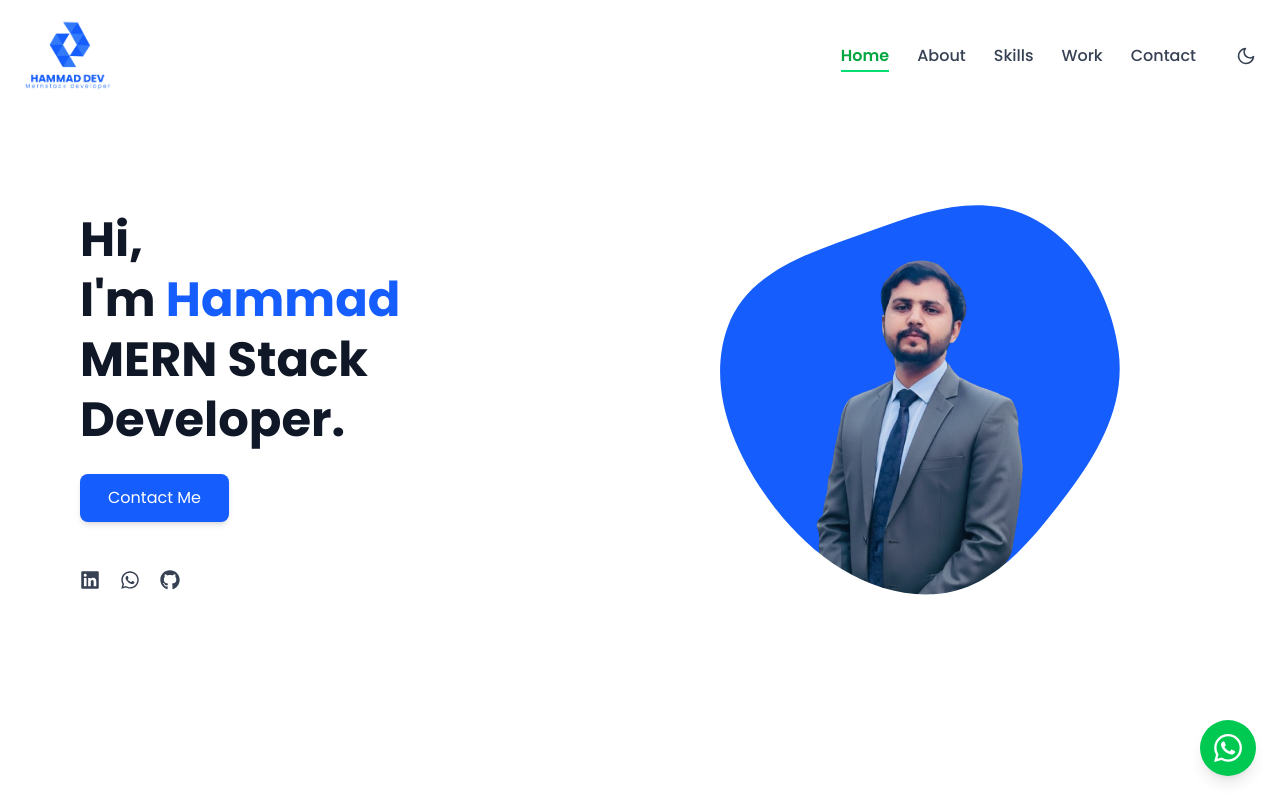
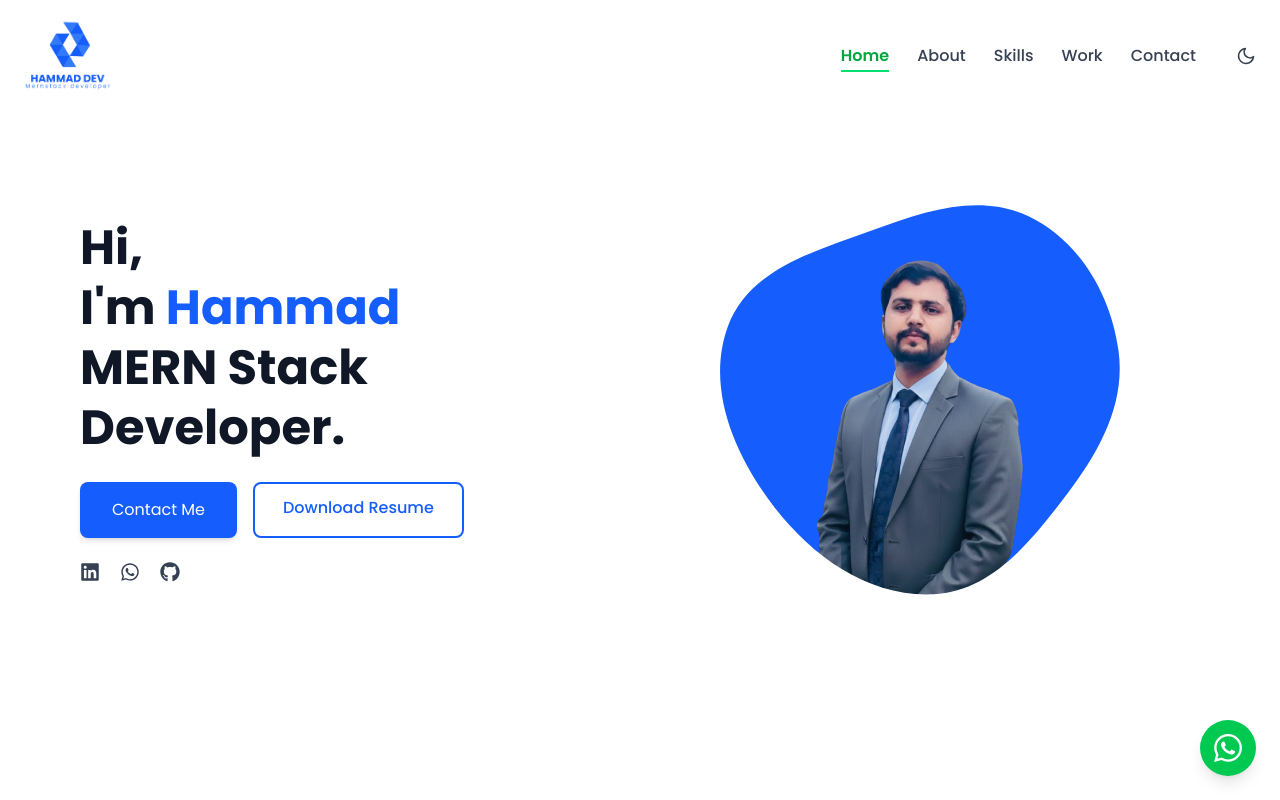
Before and after one commit to hammad200208/Portfolio-Next, a Next.js app: page / in a window 1280 px wide. Shown: the top 800 px of the page. Built offline with nearby package versions, Linux system fonts and the light colour scheme.

Commit message:
first commit

```diff
--- a/src/app/About/page.js
+++ b/src/app/About/page.js
@@ -22,7 +22,7 @@ const About = () => {
           transition={{ duration: 0.8, delay: 0.3 }}
           viewport={{ once: true }}
         >
-          <div className="px-4 rounded-2xl bg-gray-100 dark:bg-white/10 backdrop-blur-md shadow-lg dark:shadow-black/20">
+          <div className="px-4 rounded-2xl bg-blue-600 dark:bg-[#00cc5d] backdrop-blur-md shadow-lg dark:shadow-black/20">
             <Image
               src="/about2.png"
               alt="About"
--- a/src/app/Home/page.js
+++ b/src/app/Home/page.js
@@ -38,14 +38,39 @@ const Home = () => {
           MERN Stack Developer.
         </h1>
 
+        <motion.div
+  className="flex flex-col sm:flex-row gap-4"
+  initial={{ opacity: 0 }}
+  whileInView={{ opacity: 1 }}
+  transition={{ delay: 0.4 }}
+  viewport={{ once: true }}
+>
+  {/* Contact Me */}
   <motion.a
     href="#contact"
-          className="inline-block bg-blue-600 dark:bg-green-500 text-white px-7 py-3 rounded-lg shadow-md hover:bg-blue-700 dark:hover:bg-green-600 transition-colors duration-300"
+    className="inline-block bg-blue-600 dark:bg-green-500 text-white px-8 py-4 rounded-lg shadow-md
+               hover:bg-blue-700 dark:hover:bg-green-600 transition-colors duration-300 text-center"
     whileHover={{ scale: 1.05 }}
     whileTap={{ scale: 0.95 }}
   >
     Contact Me
   </motion.a>
+
+  {/* Download Resume */}
+  <motion.a
+    href="/Mohammad-Hammad-Resume.pdf"
+    download
+    className="inline-block px-7 py-3 rounded-lg border-2 border-blue-600 dark:border-green-400
+               text-blue-600 dark:text-green-400 font-medium
+               hover:bg-blue-50 dark:hover:bg-green-900/20
+               transition-colors duration-300 text-center"
+    whileHover={{ scale: 1.05 }}
+    whileTap={{ scale: 0.95 }}
+  >
+    Download Resume
+  </motion.a>
+</motion.div>
+
 
         {/* Social Icons */}
         <motion.div
```
Also changed, not shown: 1 other file (tests, documents, lock files or other folders). Lines whose indentation alone changed are shown as unchanged.
